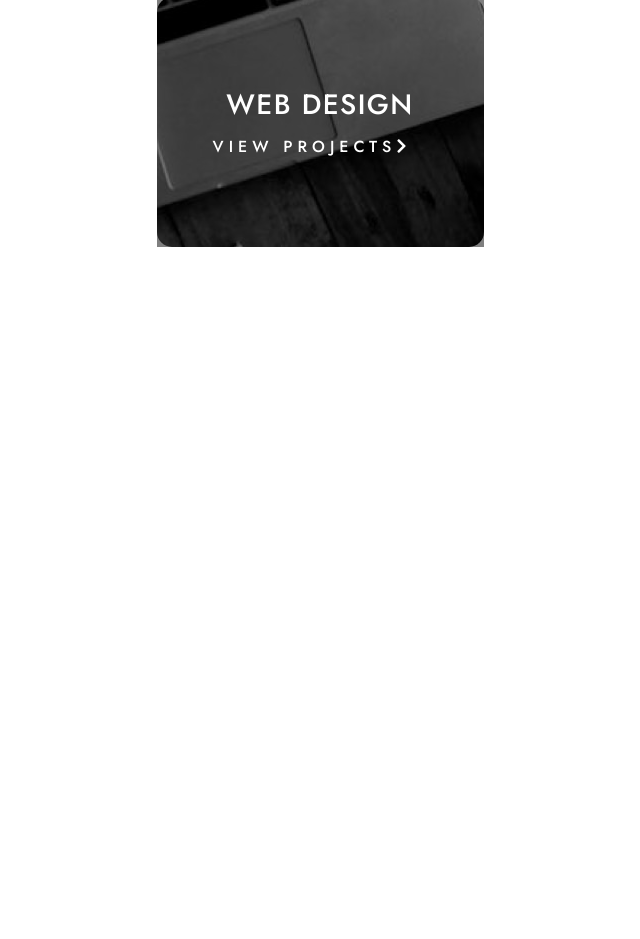
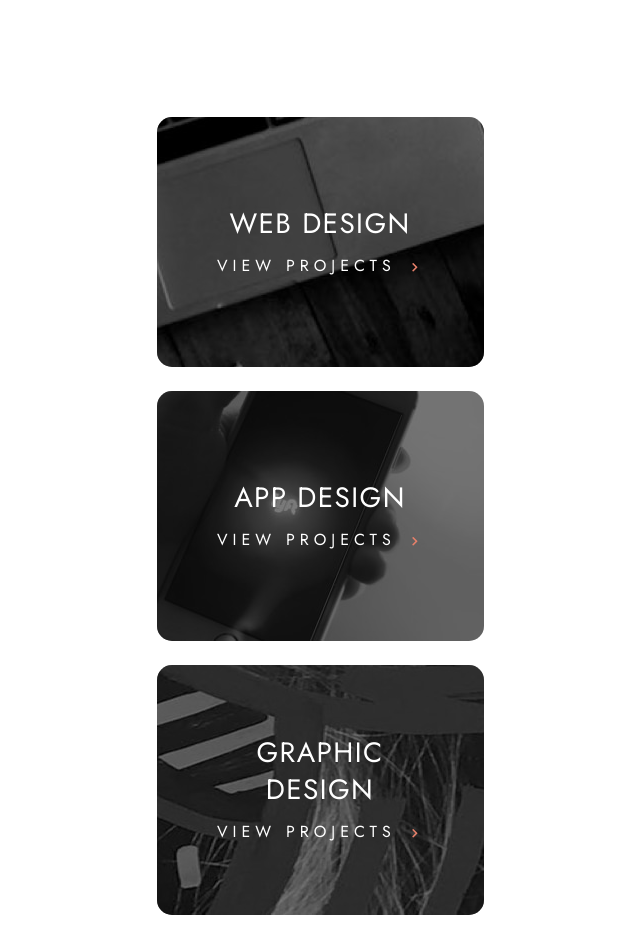
Before and after one commit to Aryaman2803/Designo, a React (Create React App) app: page / in a window 1280 px wide. Shown: the part 800-1739 px from the top of the page, without its empty margins (320-960 px from the left). Before the commit the page ends 1071 px from the top, so only its background shows below. Built offline with nearby package versions, Linux system fonts and the light colour scheme.

Commit message:
finishing home projects section

```diff
--- a/src/Home.js
+++ b/src/Home.js
@@ -36,9 +36,25 @@ export default function Home() {
         </svg>
       </section>
       <section className="Home-projects">
-        <div className="project">
+        <div className="project" id="web-design">
           <div className="transparent-dark">
             <h3>Web Design</h3>
+            <p>
+              View Projects<i class="fas fa-chevron-right"></i>
+            </p>
+          </div>
+        </div>
+        <div className="project" id="app-design">
+          <div className="transparent-dark">
+            <h3>App Design</h3>
+            <p>
+              View Projects<i class="fas fa-chevron-right"></i>
+            </p>
+          </div>
+        </div>
+        <div className="project" id="graphic-design">
+          <div className="transparent-dark">
+            <h3>Graphic Design</h3>
             <p>
               View Projects<i class="fas fa-chevron-right"></i>
             </p>
--- a/src/Home.scss
+++ b/src/Home.scss
@@ -14,7 +14,7 @@
   z-index: 10;
   h2 {
     font-size: 3.2rem;
-    font-weight: 500;
+    font-weight: normal;
     margin: 0 0 14px;
     line-height: 1.13;
   }
@@ -61,7 +61,7 @@
   align-items: center;
   justify-content: center;
   text-align: center;
-
+  margin-top: 12rem;
   .project {
     margin: 0 0 24px;
     color: $white;
@@ -73,6 +73,8 @@
     object-fit: contain;
     border-radius: 15px;
     position: relative;
+    text-align: center;
+    border: none;
     z-index: 1;
     &:after {
       content: "";
@@ -85,12 +87,13 @@
       width: 100%;
       height: 100%;
       background: rgba(0, 0, 0, 0.5);
+      border-radius: 15px;
       z-index: -1;
     }
 
     h3 {
       font-size: 2.8rem;
-      font-weight: 500;
+      font-weight: normal;
       font-stretch: normal;
       font-style: normal;
       line-height: 1.29;
@@ -101,12 +104,30 @@
     }
     .transparent-dark {
       height: 100%;
+      border-radius: 15px;
+      display: flex;
+      flex-direction: column;
+      justify-content: center;
+      align-items: center;
     }
     p {
-      margin: 0 16px 0 0;
       letter-spacing: 5px;
       text-transform: uppercase;
-      font-weight: 500;
+      font-weight: normal;
+    }
+    i {
+      color: $primaryColor;
+      font-size: 1rem;
+      margin: 7px 0 7px 16px;
     }
   }
+
+  #app-design {
+    @extend .project;
+    background: url("./starter/assets/home/mobile/image-app-design.jpg");
+  }
+  #graphic-design {
+    @extend .project;
+    background: url("./starter/assets/home/mobile/image-graphic-design.jpg");
+  }
 }
```
